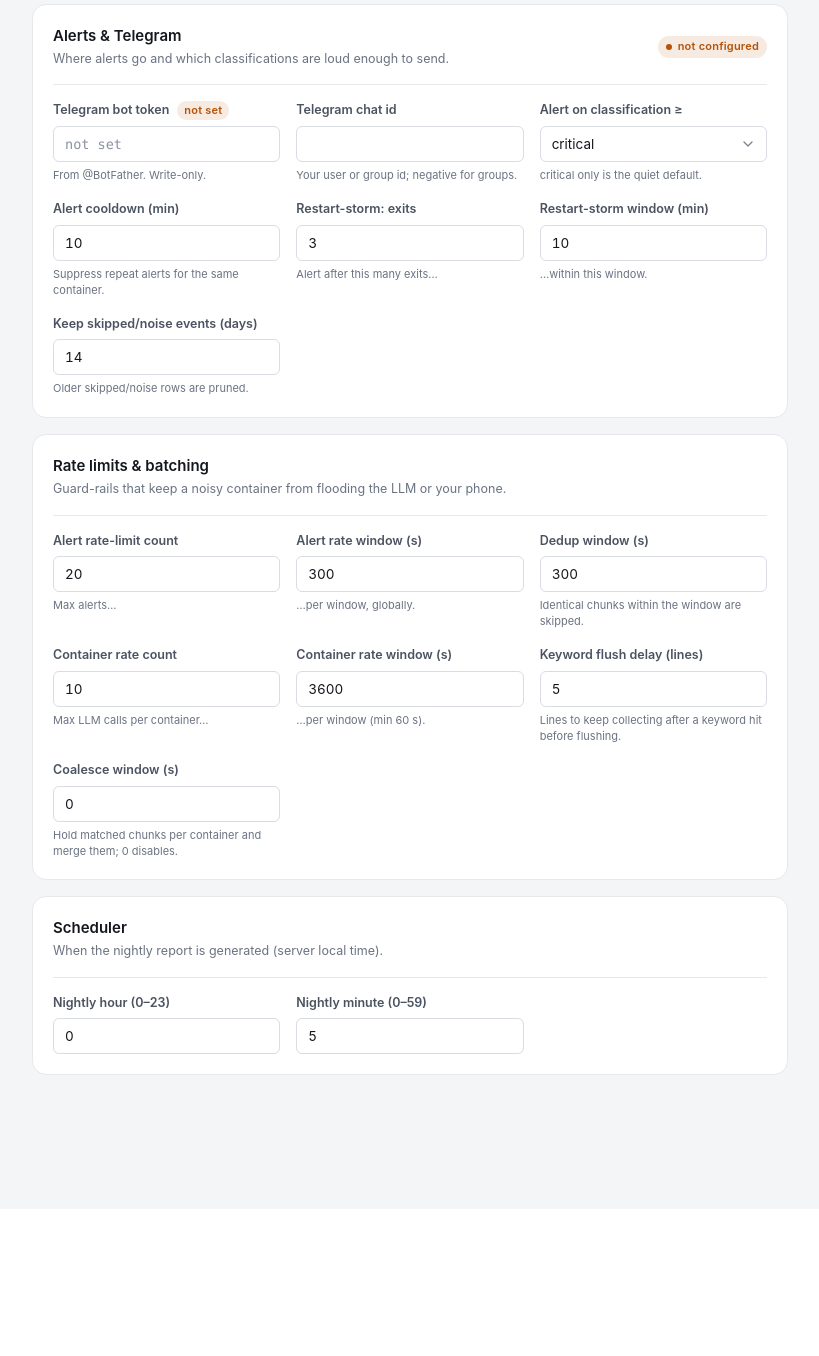
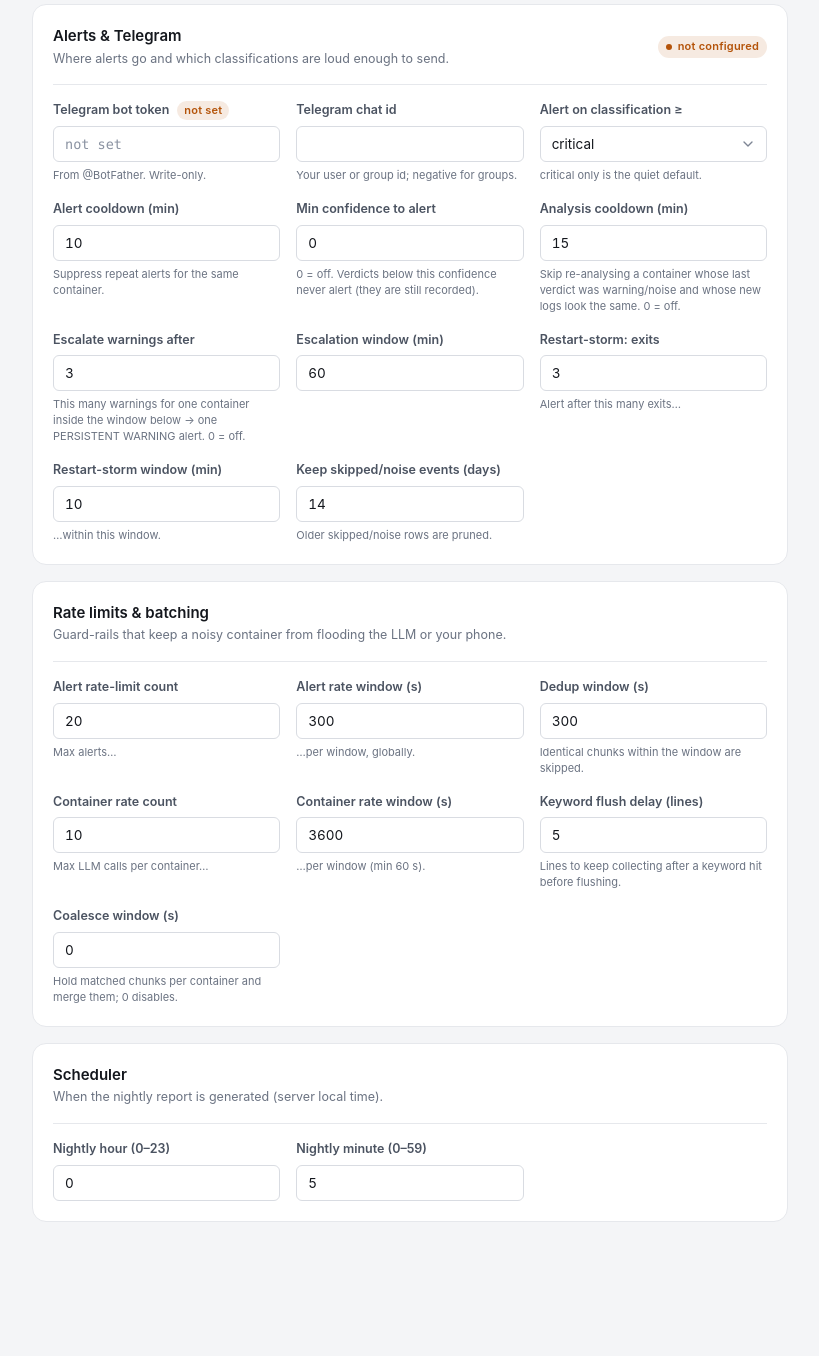
Before and after one commit to rohanpandula/DockSentinel, a Flask app: page /settings in a window 1280 px wide. Shown: the part 1311-2667 px from the top of the page, without its empty margins (460-1279 px from the left). Before the commit the page ends 2386 px from the top, so only its background shows below. Run offline with Flask 3, Linux system fonts and the light colour scheme; data comes from the database, SQL or seed files in the repository; parts of the project's set-up code (start-up, migrations or seed data) failed here and were passed over.

Commit message:
settings ui: fields for alert_min_confidence / analysis cooldown / persistent-warning escalation (backend lands with track-e)

```diff
--- a/app/templates/settings.html
+++ b/app/templates/settings.html
@@ -159,6 +159,14 @@
           <span class="field__help">critical only is the quiet default.</span>
         </label>
         {{ num('alert_cooldown_minutes', 'Alert cooldown (min)', settings.alert_cooldown_minutes, help='Suppress repeat alerts for the same container.') }}
+        <label class="field">
+          <span class="field__label">Min confidence to alert</span>
+          <input class="input tabular" type="number" step="0.05" min="0" max="1" name="alert_min_confidence" value="{{ settings.alert_min_confidence if settings.alert_min_confidence is defined and settings.alert_min_confidence is not none else 0 }}" />
+          <span class="field__help">0 = off. Verdicts below this confidence never alert (they are still recorded).</span>
+        </label>
+        {{ num('analysis_cooldown_minutes', 'Analysis cooldown (min)', settings.analysis_cooldown_minutes if settings.analysis_cooldown_minutes is defined else 15, min=0, help='Skip re-analysing a container whose last verdict was warning/noise and whose new logs look the same. 0 = off.') }}
+        {{ num('persistent_warning_count', 'Escalate warnings after', settings.persistent_warning_count if settings.persistent_warning_count is defined else 3, min=0, help='This many warnings for one container inside the window below → one PERSISTENT WARNING alert. 0 = off.') }}
+        {{ num('persistent_warning_window_minutes', 'Escalation window (min)', settings.persistent_warning_window_minutes if settings.persistent_warning_window_minutes is defined else 60, min=1) }}
         {{ num('restart_alert_count', 'Restart-storm: exits', settings.restart_alert_count, min=1, help='Alert after this many exits…') }}
         {{ num('restart_alert_window_minutes', 'Restart-storm window (min)', settings.restart_alert_window_minutes, min=1, help='…within this window.') }}
         {{ num('event_retention_days', 'Keep skipped/noise events (days)', settings.event_retention_days, min=1, help='Older skipped/noise rows are pruned.') }}
```
